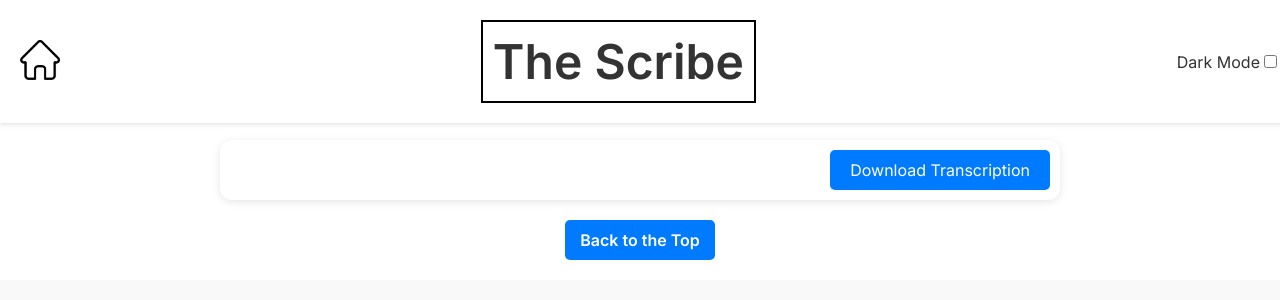
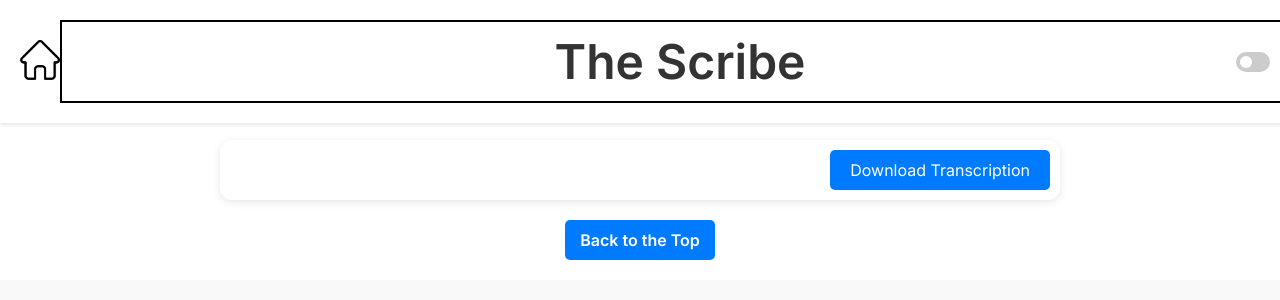
Before and after one commit to mgfabia/scribe_, a Flask app: template templates/transcription.html in a window 1280 px wide. Shown: the top 300 px of the page. Run offline with Flask 3, Linux system fonts and the light colour scheme; the template is opened without the code that fills it, so the values that code supplies are empty.

Commit message:
formatted dark mode, aligned all html pages with format

```diff
--- a/templates/transcription.html
+++ b/templates/transcription.html
@@ -20,7 +20,7 @@
             background-color: #ffffff;
             color: #333;
             display: flex;
-            justify-content: space-between;
+            justify-content: center;
             align-items: center;
             box-shadow: 0 2px 4px rgba(0, 0, 0, 0.1);
             position: fixed;
@@ -35,12 +35,59 @@
             text-align: center;
             border: 2px solid black;
             padding: 10px;
+            flex-grow: 1;
         }
 
         .dark-mode-toggle {
-            margin-right: 20px;
+            position: absolute;
+            right: 50px; /* Adjusted to keep within the page bounds */
             display: flex;
             align-items: center;
+        }
+
+        .switch {
+            position: relative;
+            display: inline-block;
+            width: 34px;
+            height: 20px;
+        }
+
+        .switch input {
+            opacity: 0;
+            width: 0;
+            height: 0;
+        }
+
+        .slider {
+            position: absolute;
+            cursor: pointer;
+            top: 0;
+            left: 0;
+            right: 0;
+            bottom: 0;
+            background-color: #ccc;
+            transition: .4s;
+            border-radius: 34px;
+        }
+
+        .slider:before {
+            position: absolute;
+            content: "";
+            height: 12px;
+            width: 12px;
+            left: 4px;
+            bottom: 4px;
+            background-color: white;
+            transition: .4s;
+            border-radius: 50%;
+        }
+
+        input:checked + .slider {
+            background-color: #2196F3;
+        }
+
+        input:checked + .slider:before {
+            transform: translateX(14px);
         }
 
         .container {
@@ -82,24 +129,23 @@
         }
 
         .dark-mode {
-            background-color: #333;
-            color: white;
+            background-color: #121212; /* Changed to a darker background */
+            color: #e0e0e0; /* Changed to a lighter color for text */
         }
 
-        .dark-mode header,
-        .dark-mode .tab-menu hr {
-            background-color: #000;
-            color: white;
+        .dark-mode header {
+            background-color: #333; /* Darker header */
+            color: #e0e0e0;
         }
 
         .dark-mode .transcription-container {
-            background-color: #444;
-            color: white;
+            background-color: #1e1e1e; /* Darker container */
+            color: #e0e0e0;
         }
 
         .dark-mode .video-title,
         .dark-mode .video-author {
-            color: white;
+            color: #e0e0e0;
         }
 
         .read-more {
@@ -157,8 +203,10 @@
         </a>
         <h1>The Scribe</h1>
         <div class="dark-mode-toggle">
-            <label for="dark-mode-switch">Dark Mode</label>
-            <input type="checkbox" id="dark-mode-switch">
+            <label class="switch">
+                <input type="checkbox" id="dark-mode-switch">
+                <span class="slider"></span>
+            </label>
         </div>
     </header>
     <div class="container">
```
Also changed, not shown: templates/category.html (+90 -2 lines), templates/index.html (+31 -25 lines).
